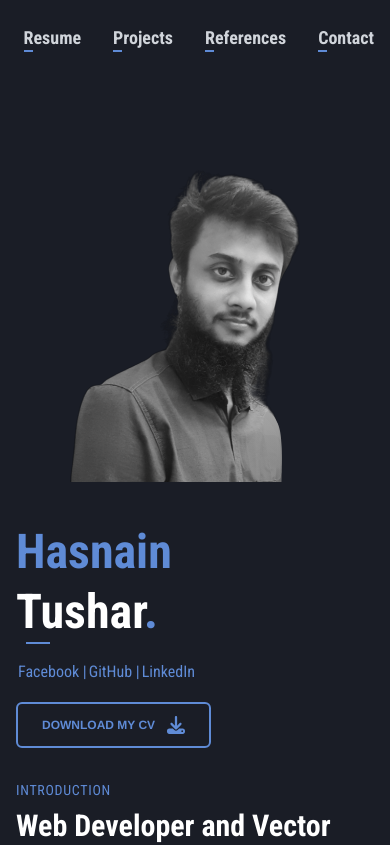
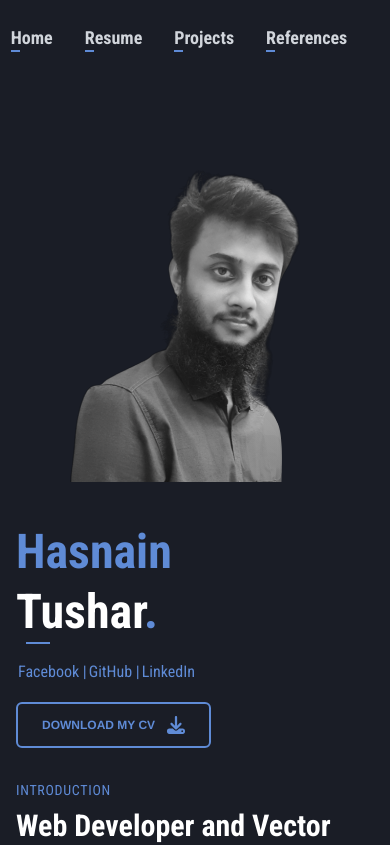
Before and after one commit to Hacnine/Myliveresume, a React (Vite) app: page / in a window 390 px wide. Shown: the top 845 px of the page. Built offline with nearby package versions, Linux system fonts and the light colour scheme; a web font is replaced by a local one.

Commit message:
Contact hidden

```diff
--- a/src/App.jsx
+++ b/src/App.jsx
@@ -38,7 +38,7 @@ export default function App() {
   }
 
   return (
-    <div className="bg-[#252526]">
+    <div className="bg-[#252526] overflow-clip">
       <div className="min-h-fit flex flex-col items-center bg-slate-900 text-white">
         <Navbar refs={refs} />
         <Hero ref={homeRef} scrollToRef={resumeRef} />
--- a/src/app/component/Navbar.jsx
+++ b/src/app/component/Navbar.jsx
@@ -14,17 +14,17 @@ export default function Navbar({ refs }) {
   const menuItems = ["Home", "Resume", "Projects", "References", "Contact"];
 
   return (
-    <header className=" bg-slate-900 container mx-auto w-full wrapper flex justify-end space-x-8 p-6 md:overflow-x-clip overflow-x-scroll text-gray-300 text-sm font-roboto font-bold fixed top-0 z-40">
+    <header className=" bg-slate-900 container mx-auto w-full wrapper flex md:justify-end justify-center space-x-8 p-6  text-gray-300 text-xs font-roboto font-bold fixed top-0 z-40">
       {menuItems.map((item, index) => (
         <div key={index} className="relative group">
           <button
             onClick={() => handleScroll(item)}
-            className="text-lg hover:text-yellow-500"
+            className={`text-lg hover:text-yellow-500 ${item === 'Contact' ? 'md:block hidden': null}`}
           >
             {item}
           </button>
           {/* Bottom border animation */}
-          <div className="absolute bottom-0 left-0 h-[2px] bg-yellow-500 w-[9px] transition-all duration-500 group-hover:w-full" />
+          <div className={`absolute bottom-0 left-0 h-[2px] bg-yellow-500 w-[9px] transition-all duration-500 group-hover:w-full ${item === 'Contact' ? 'md:block hidden': null}`} />
         </div>
       ))}
     </header>
--- a/src/app/component/SkeletonLoader.jsx
+++ b/src/app/component/SkeletonLoader.jsx
@@ -3,7 +3,7 @@ import { contactMethods } from '../constant';
 
 const SkeletonLoader = () => {
     return (
-        <div className="min-h-fit flex flex-wrap items-center flex-col justify-center  bg-slate-900   ">
+        <div className="min-h-fit hidden md:flex flex-wrap items-center flex-col justify-center    bg-slate-900   ">
             {/* Header Skeleton */}
             <div className="min-h-screen container w-[700px] mx-auto animate-pulse  bg-slate-900 text-white flex flex-col items-center justify-center  ">
                 <nav className="w-full flex justify-end p-4 space-x-4 animate-pulse ">
```
